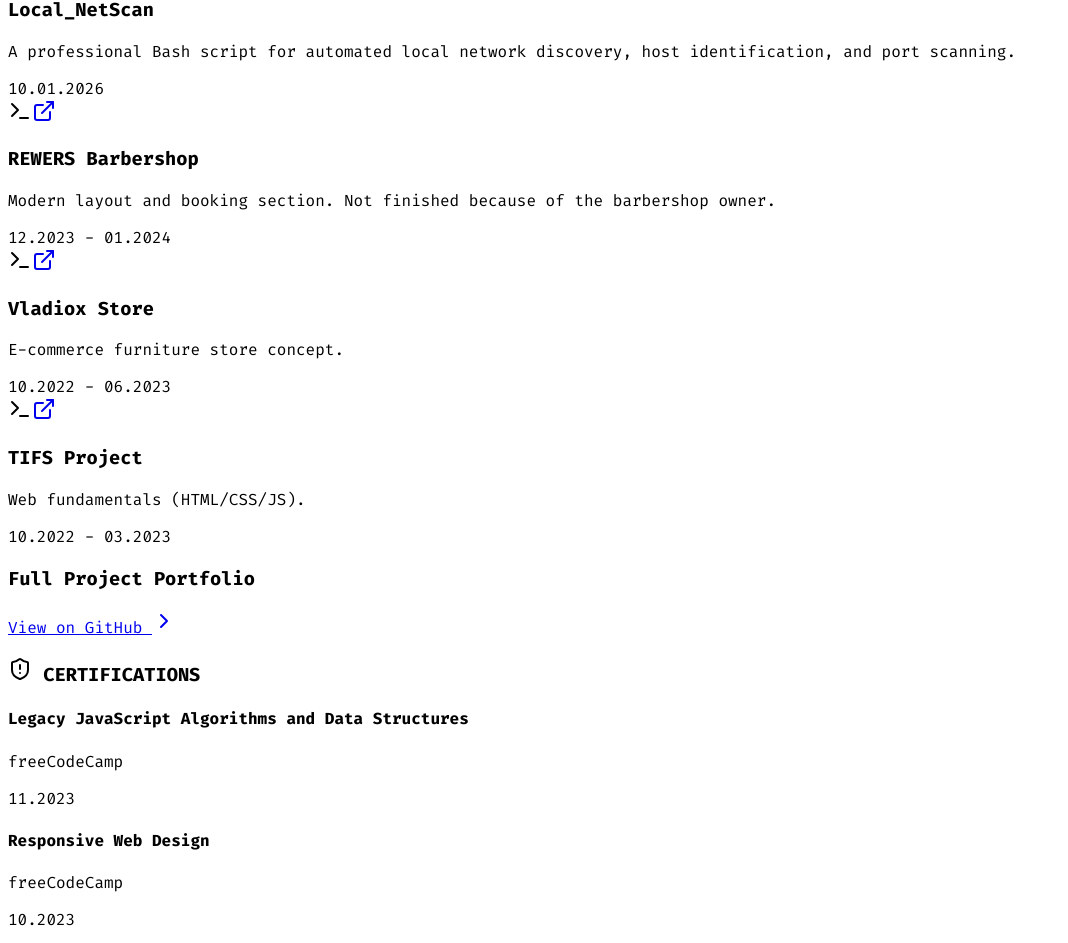
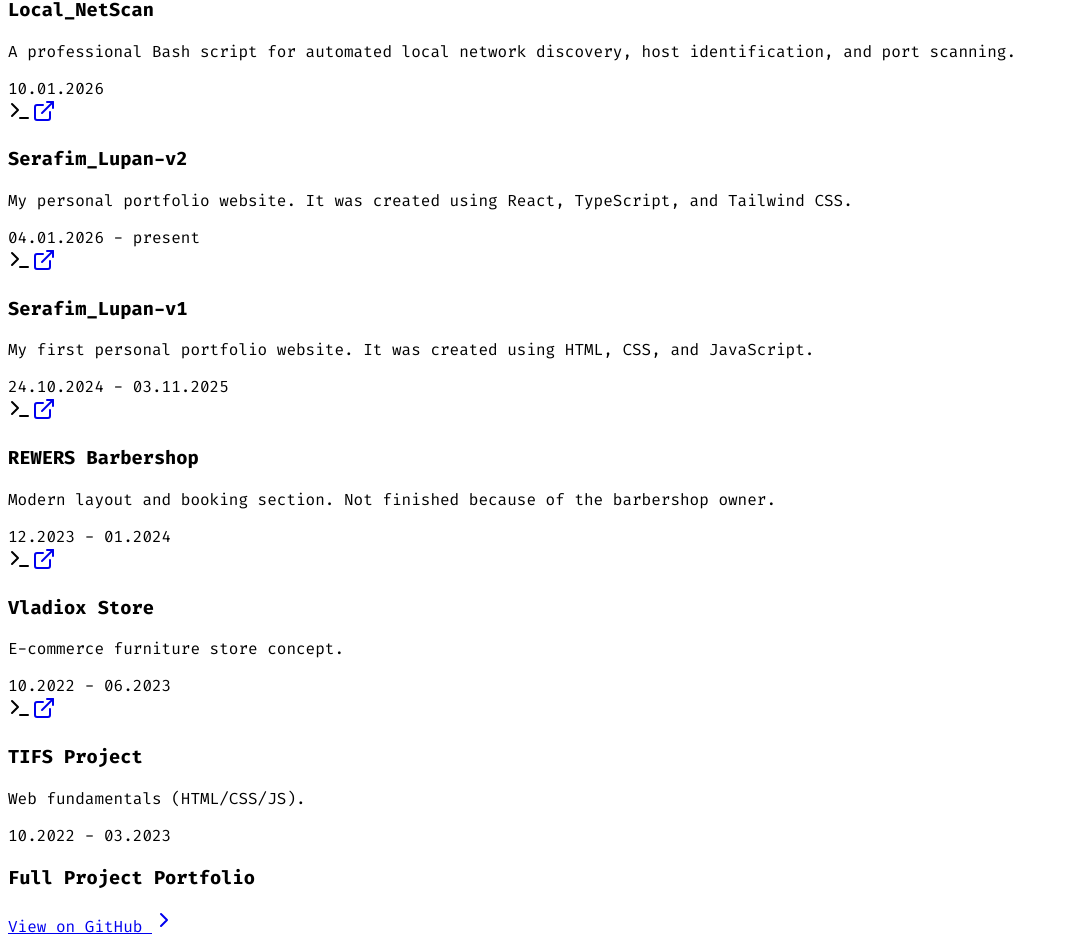
Before and after one commit to SerafimLupan/Serafim_Lupan-v2, a React (Vite) app in the folder client/: page / in a window 1280 px wide. Shown: the part 3430-4373 px from the top of the page, without its empty margins (0-1068 px from the left). Built offline with nearby package versions, Linux system fonts and the light colour scheme; a web font is replaced by a local one.

Commit message:
adding in data.ts some projects

```diff
--- a/client/src/data.ts
+++ b/client/src/data.ts
@@ -143,6 +143,18 @@ P"Ybmmd"   \`Mbmmd' .JMML.   \`Moo9^Yo..JMML.  .JMML..JMML  JMML  JMML.    .JMMm
       description: "A professional Bash script for automated local network discovery, host identification, and port scanning."
     },
     {
+      name: "Serafim_Lupan-v2",
+      url: "https://serafimlupan.com",
+      date: "04.01.2026 - present",
+      description: "My personal portfolio website. It was created using React, TypeScript, and Tailwind CSS."
+    },
+    {
+      name: "Serafim_Lupan-v1",
+      url: "https://serafimlupan.github.io/Serafim_Lupan-v1/",
+      date: "24.10.2024 - 03.11.2025",
+      description: "My first personal portfolio website. It was created using HTML, CSS, and JavaScript."
+    },
+    {
       name: "REWERS Barbershop",
       url: "https://serafimlupan.github.io/Serafim_Lupan-v1/projects/Rewers%20BARBERSHOP%20website/index.html",
       date: "12.2023 - 01.2024",
```
